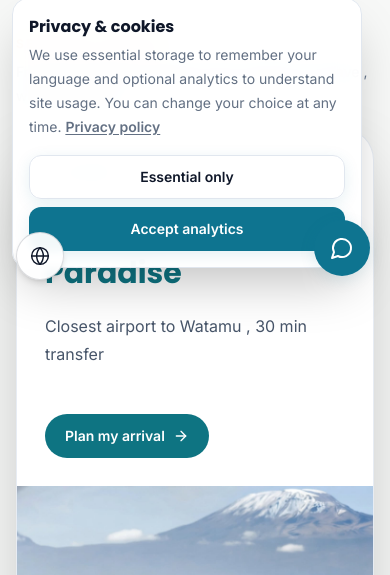
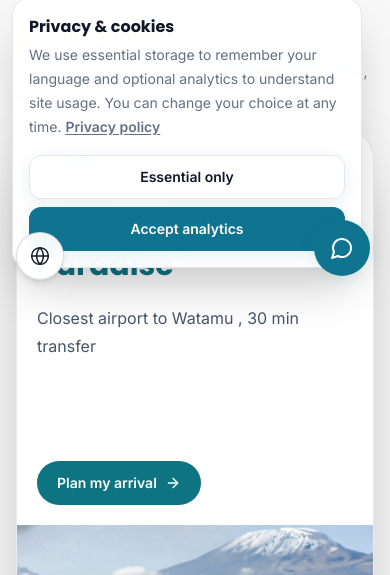
Before and after one commit to Sheddymae/bahari-asili-safaris, a Next.js app: page /transfers in a window 390 px wide. Shown: the part 548-1123 px from the top of the page. Built offline with nearby package versions, Linux system fonts and the light colour scheme; no server answers.

Commit message:
fix: tune stacked cards for mobile viewports

```diff
--- a/app/transfers/TransfersPageClient.tsx
+++ b/app/transfers/TransfersPageClient.tsx
@@ -64,13 +64,13 @@ function StackingCard({
   const y = useTransform(scrollYProgress, [0, 1], [0, -10]);
 
   return (
-    <div ref={wrapperRef} className="relative h-[calc(75vh+120px)] min-h-[660px]">
+    <div ref={wrapperRef} className="relative h-[calc(78vh+120px)] min-h-[740px] md:h-[calc(75vh+120px)] md:min-h-[680px]">
       <motion.article
         style={reducedMotion ? undefined : { scale, filter: brightness, y }}
-        className="sticky top-[120px] z-10 mx-auto grid h-[75vh] min-h-[560px] w-full max-w-6xl overflow-hidden rounded-[2rem] border border-slate-200/80 bg-white shadow-[0_30px_80px_-20px_rgba(0,0,0,0.3)]"
+        className="sticky top-[120px] z-10 mx-auto grid h-[78vh] min-h-[620px] w-full max-w-6xl md:h-[75vh] md:min-h-[560px] overflow-hidden rounded-[2rem] border border-slate-200/80 bg-white shadow-[0_30px_80px_-20px_rgba(0,0,0,0.3)]"
       >
-        <div className="grid min-h-0 md:grid-cols-2">
-          <div className="flex min-h-0 flex-col justify-between p-7 sm:p-10 lg:p-14">
+        <div className="grid min-h-0 grid-rows-[1.35fr_0.65fr] md:grid-cols-2 md:grid-rows-1">
+          <div className="flex min-h-0 flex-col justify-between p-5 sm:p-8 lg:p-14">
             <div>
               <div className="mb-7 flex items-center justify-between gap-4">
                 <span className="inline-flex items-center gap-2 rounded-full bg-[#0E7482]/8 px-4 py-2 font-inter text-xs font-bold uppercase tracking-[0.16em] text-[#0E7482]">
```
